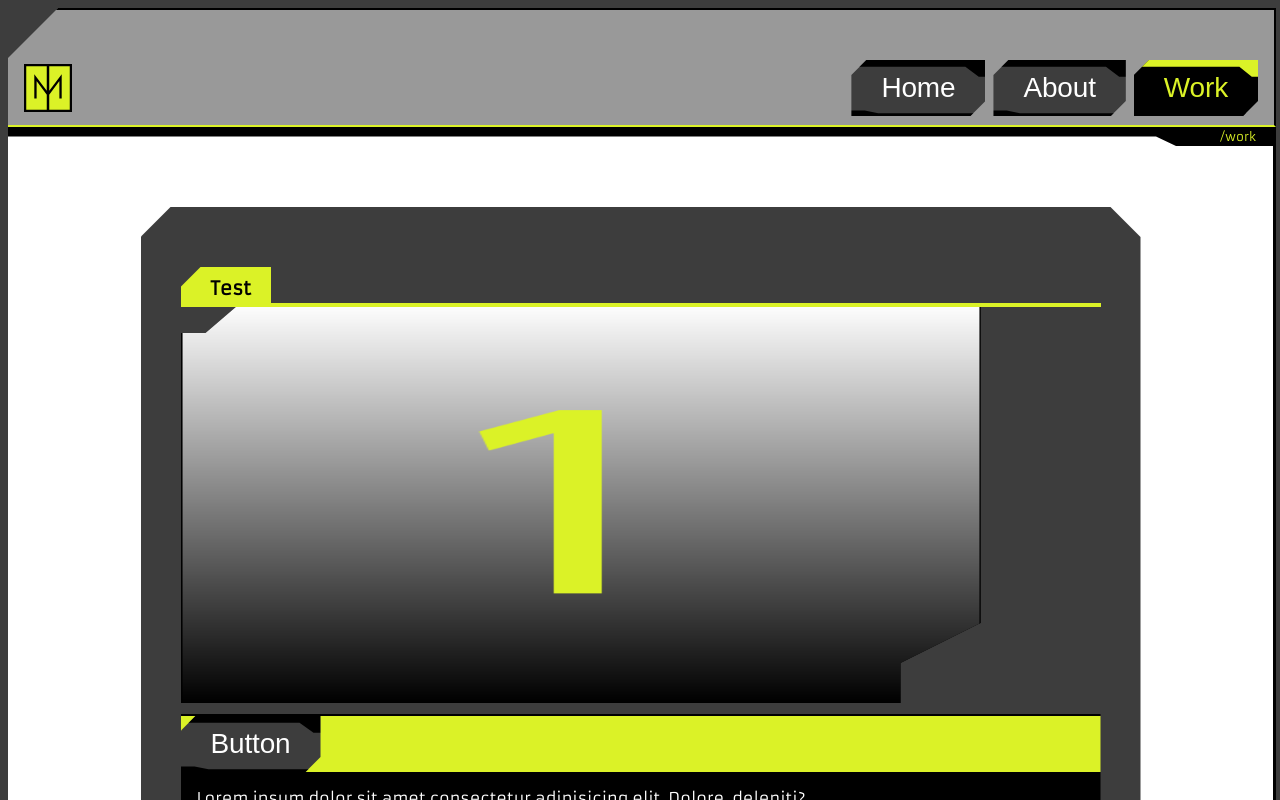
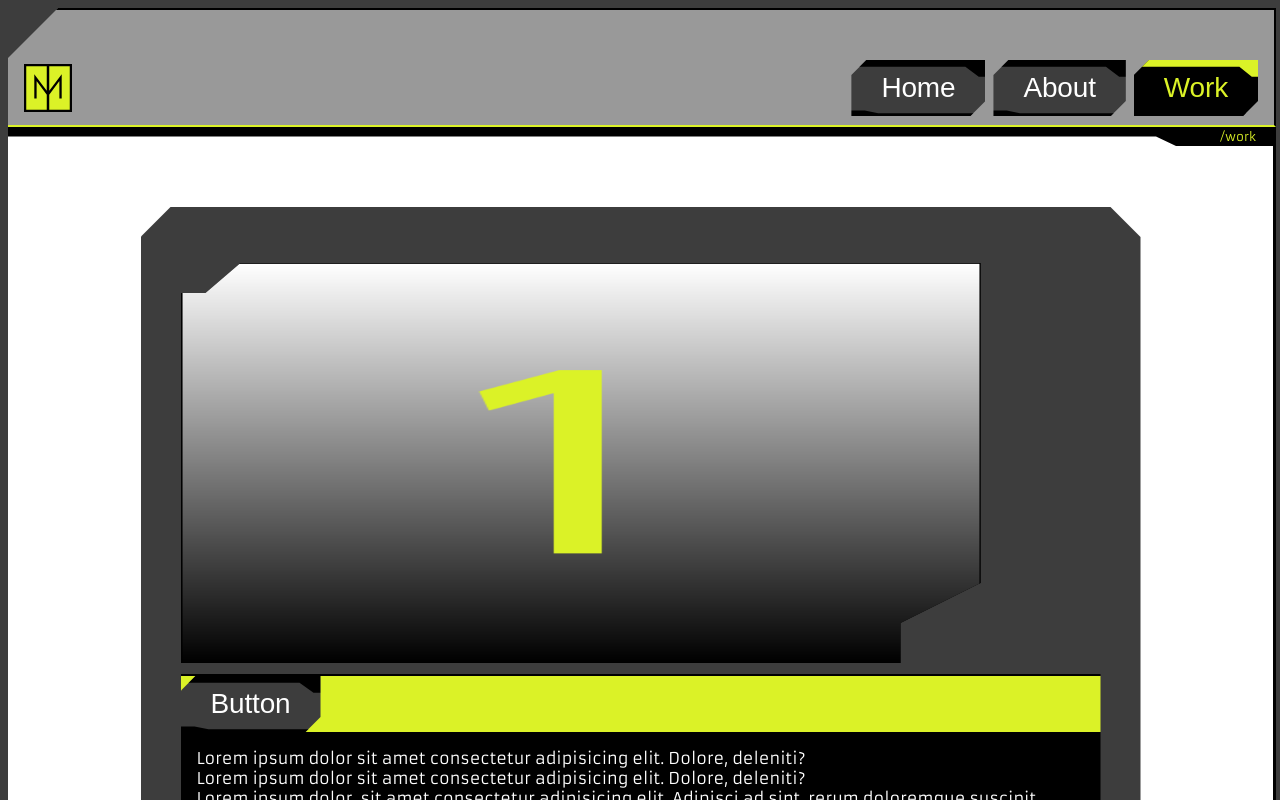
Before and after one commit to ChrisJackem/port_app, a Next.js app: page /work in a window 1280 px wide. Shown: the top 800 px of the page. Built offline with nearby package versions, Linux system fonts and the light colour scheme; a web font is replaced by a local one.

Commit message:
p/n button padding possible fix 2

```diff
--- a/src/components/work_container/work_container.tsx
+++ b/src/components/work_container/work_container.tsx
@@ -77,7 +77,7 @@ const WorkContainer = ({ title, conf, children }: {
         initial={{ x: 100 }}
         whileInView={{ x: 0 }}
       >
-        <ChipHeader title={title} colBg='var(--accent, red)' colTx='black' />
+        {/* <ChipHeader title={title} colBg='var(--accent, red)' colTx='black' /> */}
       </motion.div>
 
       <motion.div className={`work-content`}
```
